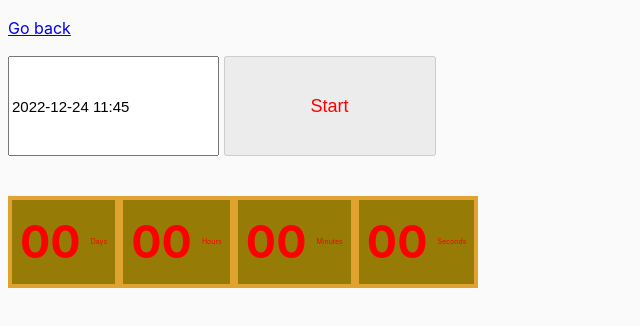
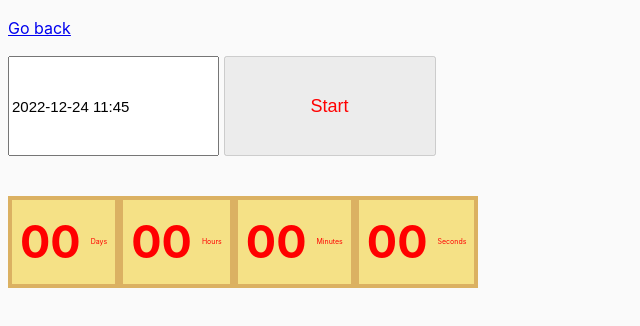
Before and after one commit to OPaslavskiy/goit-js-hw-09, a website built with Parcel: page src/02-timer.html in a window 1280 px wide. Shown: the whole page, without its empty margins (0-640 px from the left). Built offline with nearby package versions, Linux system fonts and the light colour scheme; what notiflix would draw is missing.

Commit message:
color gange timer

```diff
--- a/src/02-timer.html
+++ b/src/02-timer.html
@@ -31,8 +31,8 @@
       gap: 10px;
       display: flex;
       font-size: 7px;
-      border: 4px solid rgb(224, 163, 48);
-      background-color: rgb(150, 124, 7);
+      border: 4px solid rgb(219, 177, 98);
+      background-color: rgb(245, 225, 134);
       padding: 8px;
       align-items: center;
     }
```
